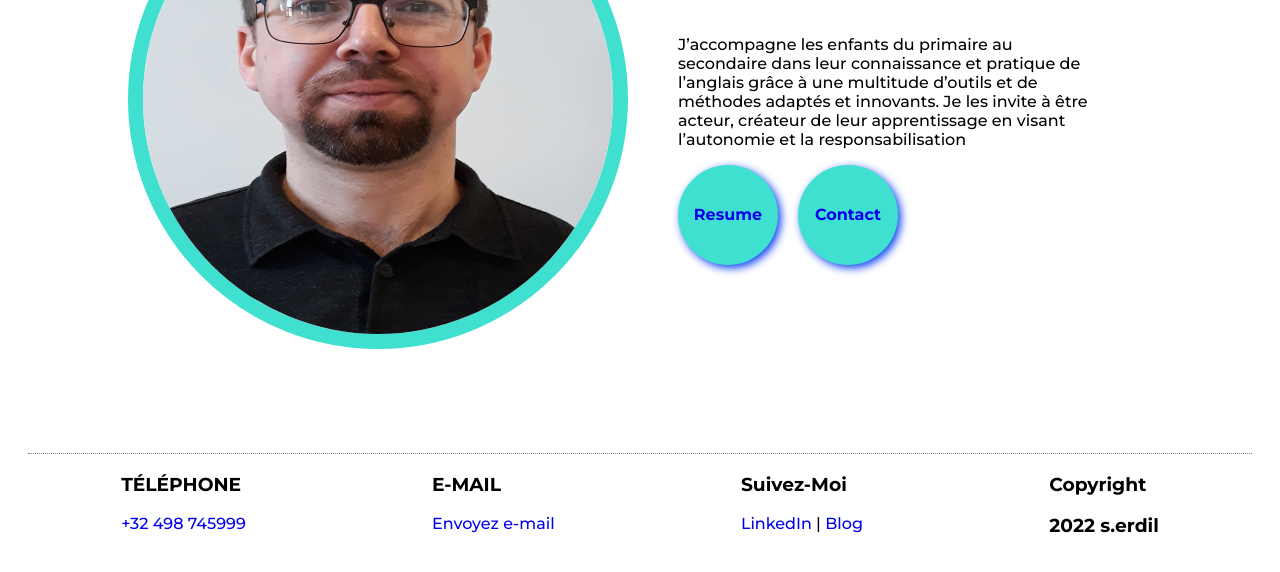
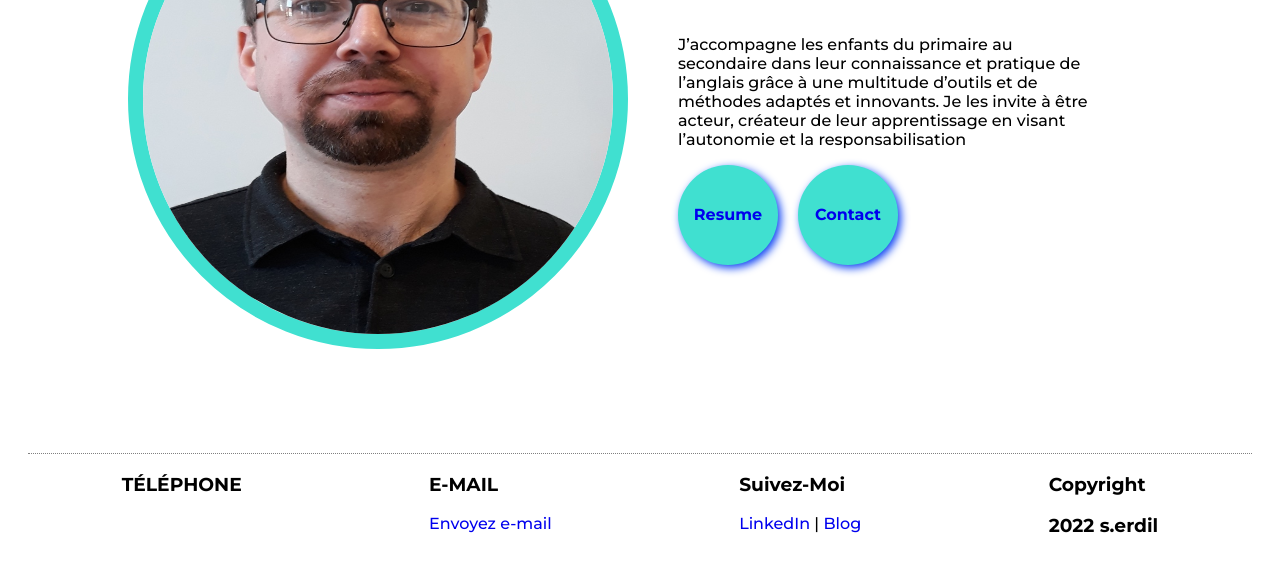
Before and after one commit to serdil26/erdilsezgin, a plain HTML site: page index.html in a window 1280 px wide. Shown: the part 368-940 px from the top of the page. Drawn offline with Linux system fonts and the light colour scheme.

Commit message:
changement

```diff
--- a/index.html
+++ b/index.html
@@ -45,7 +45,7 @@
     <div class="footer">
         <div>
             <h3>TÉLÉPHONE</h3>
-            <p><a href="tel:">+32 498 745999</a></p>
+            <p><a href="tel no"></a></p>
         </div>
         <div>
             <h3>E-MAIL</h3>
```
Also changed, not shown: contact.html (+1 -1 lines), resume.html (+1 -1 lines).
